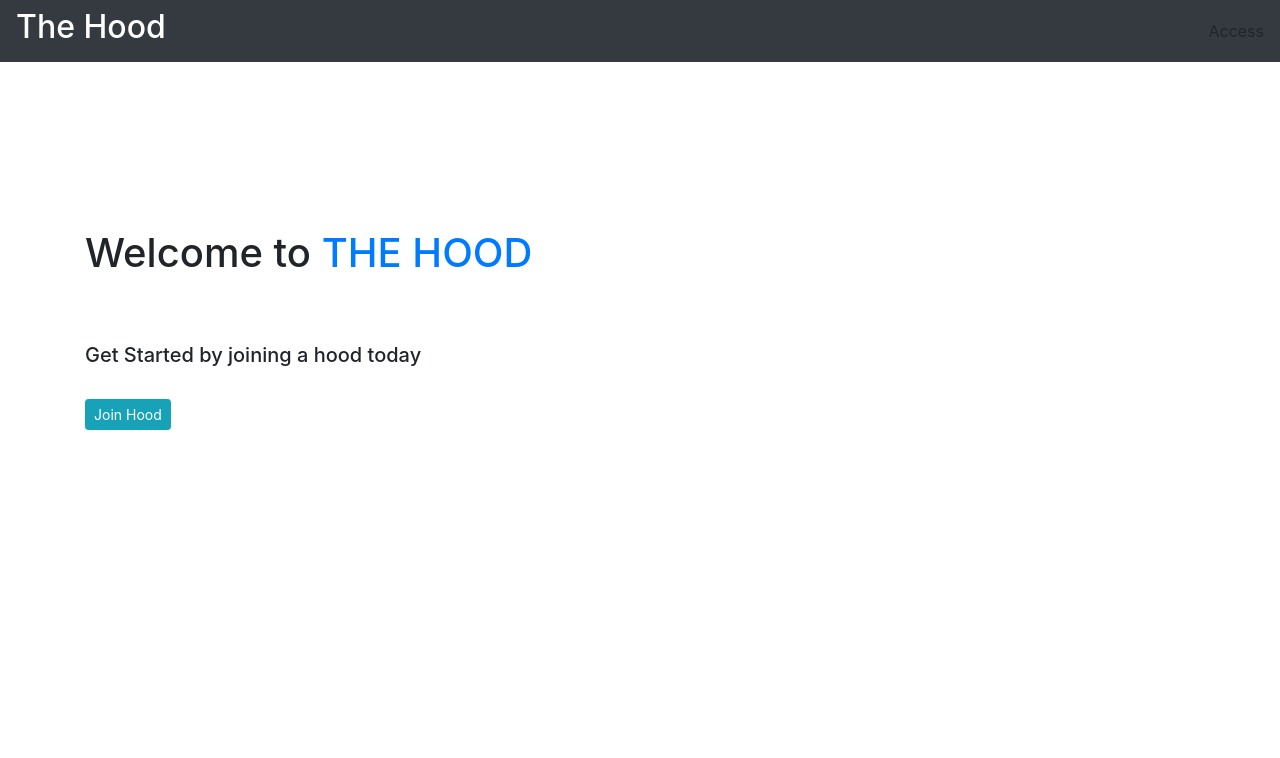
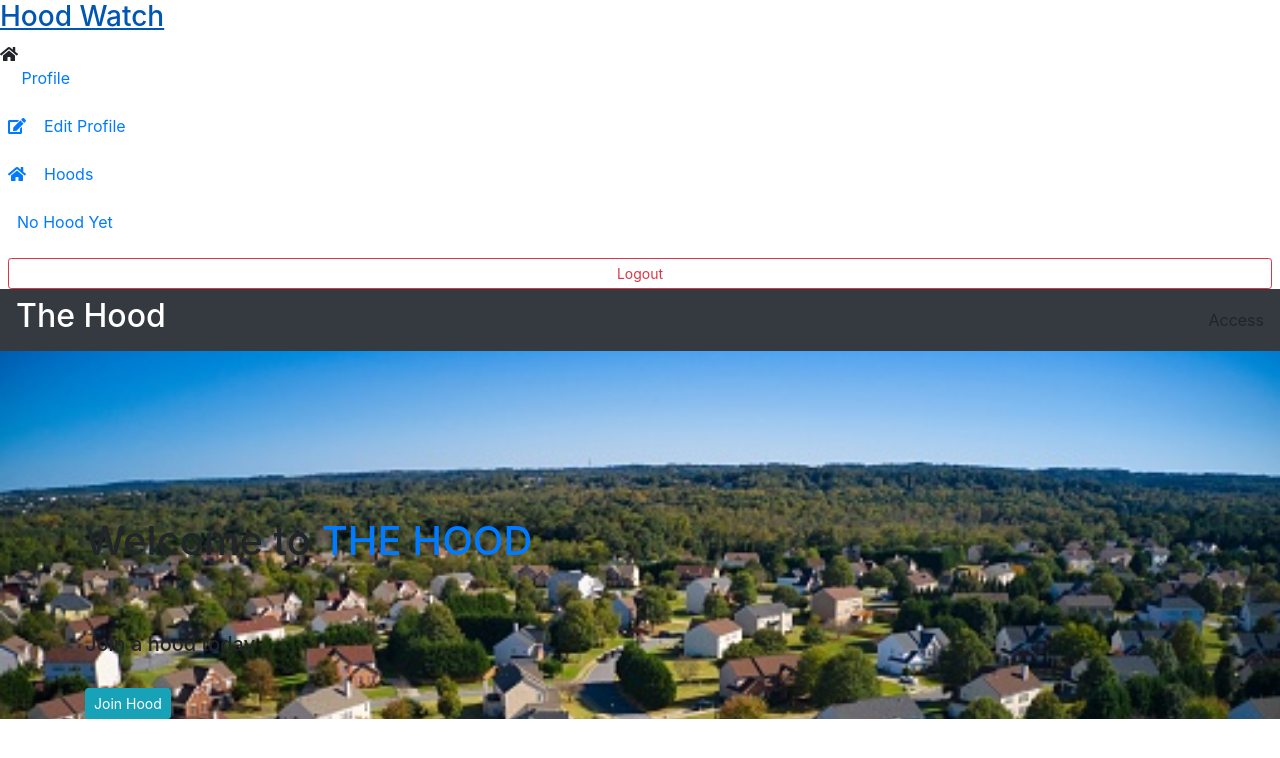
Before and after one commit to GeorgeM101/Neighbourhood, a Django app: page / in a window 1280 px wide. Shown: the top 758 px of the page. Run offline with Django 4.2, Linux system fonts and the light colour scheme; a user stored in the database is signed in; some libraries are stand-ins or nearby versions.

Commit message:
update newhood template

```diff
--- a/Neighbour/settings.py
+++ b/Neighbour/settings.py
@@ -110,7 +110,7 @@ AUTH_PASSWORD_VALIDATORS = [
 
 LANGUAGE_CODE = 'en-us'
 
-TIME_ZONE = 'Africa/Kenya'
+TIME_ZONE = 'UTC'
 
 USE_I18N = True
 
--- /dev/null
+++ b/hood/templates/bar.html
@@ -0,0 +1,52 @@
+<nav id="sidebar" class="">
+  <div class="sidebar-header">
+    <h3><a href="{% url 'index' %}">Hood Watch</a></h3>
+    <strong><i class="fas fa-home"></i></strong>
+  </div>
+  {% if user.is_authenticated %}
+  <ul class="list-unstyled components mr-2 ml-2">
+    <li class="mb-4">
+      <a href="{% url 'profile' user.username %}">
+        <img
+          class="rounded-circle nav-img"
+          src="{{ user.profile.profile_picture.url }}"
+          alt=""
+        />
+        &nbsp; Profile
+      </a>
+    </li>
+    <li class="mb-4">
+      <a href="{% url 'edit-profile' user.username %}">
+        <i class="fas fa-edit"></i>&nbsp; &nbsp; Edit Profile
+      </a>
+    </li>
+    <li class="mb-4">
+      <a href="{% url 'hood' %}">
+        <i class="fas fa-home"></i>&nbsp; &nbsp; Hoods
+      </a>
+    </li>
+
+    {% if user.profile.neighbourhood %}
+    <li class="mb-4">
+      <a href="{% url 'single-hood' user.profile.neighbourhood.id %}">
+        <i class="fas fa-paper-plane"></i>&nbsp;
+        &nbsp;{{user.profile.neighbourhood.name}}
+      </a>
+    </li>
+    {% else %}
+    <li class="mb-4">
+      <a href=""> &nbsp; No Hood Yet </a>
+    </li>
+    {% endif %}
+  </ul>
+  <div class="logout ml-2 mr-2">
+    <a
+      href="{% url 'logout' %}"
+      class="btn btn-sm btn-outline-danger d-block mx-auto"
+    >
+      Logout</a
+    >
+  </div>
+
+  {% endif%}
+</nav>
--- a/hood/templates/base.html
+++ b/hood/templates/base.html
@@ -44,10 +44,11 @@
   </head>
   <body>
     <div class="wrapper">
+      {% include 'bar.html' %}
       <div
         id="content"
         style="
-          {% comment %} background-image: url({%static'images/hood.jpg'%}); {% endcomment %}
+          background-image: url('static/images/hood.jpg');
           background-repeat: no-repeat;
           background-size: cover;
         "
--- a/hood/templates/index.html
+++ b/hood/templates/index.html
@@ -1,8 +1,8 @@
 {% extends 'base.html' %} {% load static %} {% block content %}
-<div class="container" style='background-image:url("")'>
+<div class="container">
   <div style="margin-top: 15%">
     <h1>Welcome to <span class='text-primary'>THE HOOD</span></h1>
-    <h5 style="margin-top: 6%">Get Started by joining a hood today</h5>
+    <h5 style="margin-top: 6%">Join a hood today</h5>
     <a href="{% url 'hood' %}" class="btn btn-sm btn-info mt-4">Join Hood</a>
   </div>
 </div>
```
